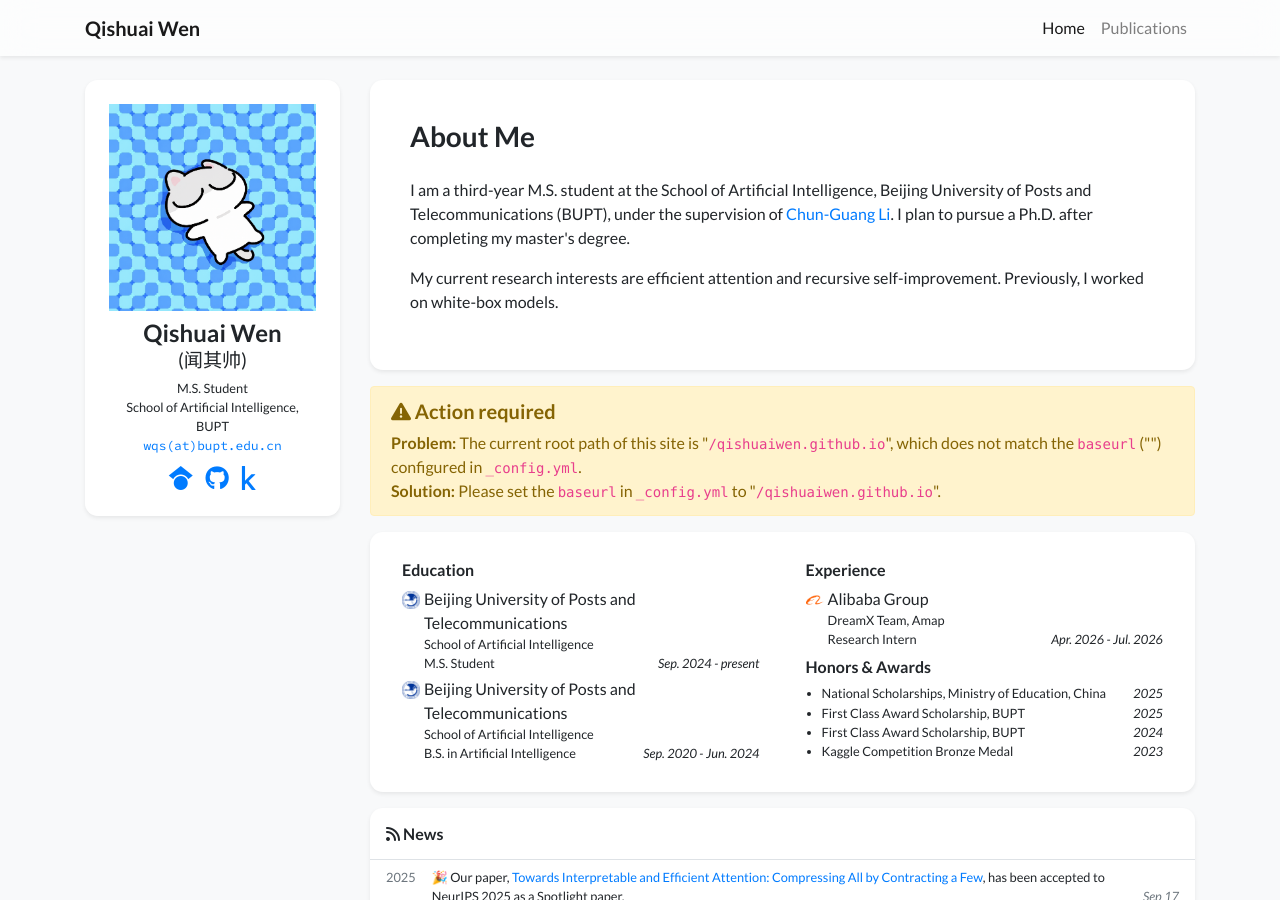
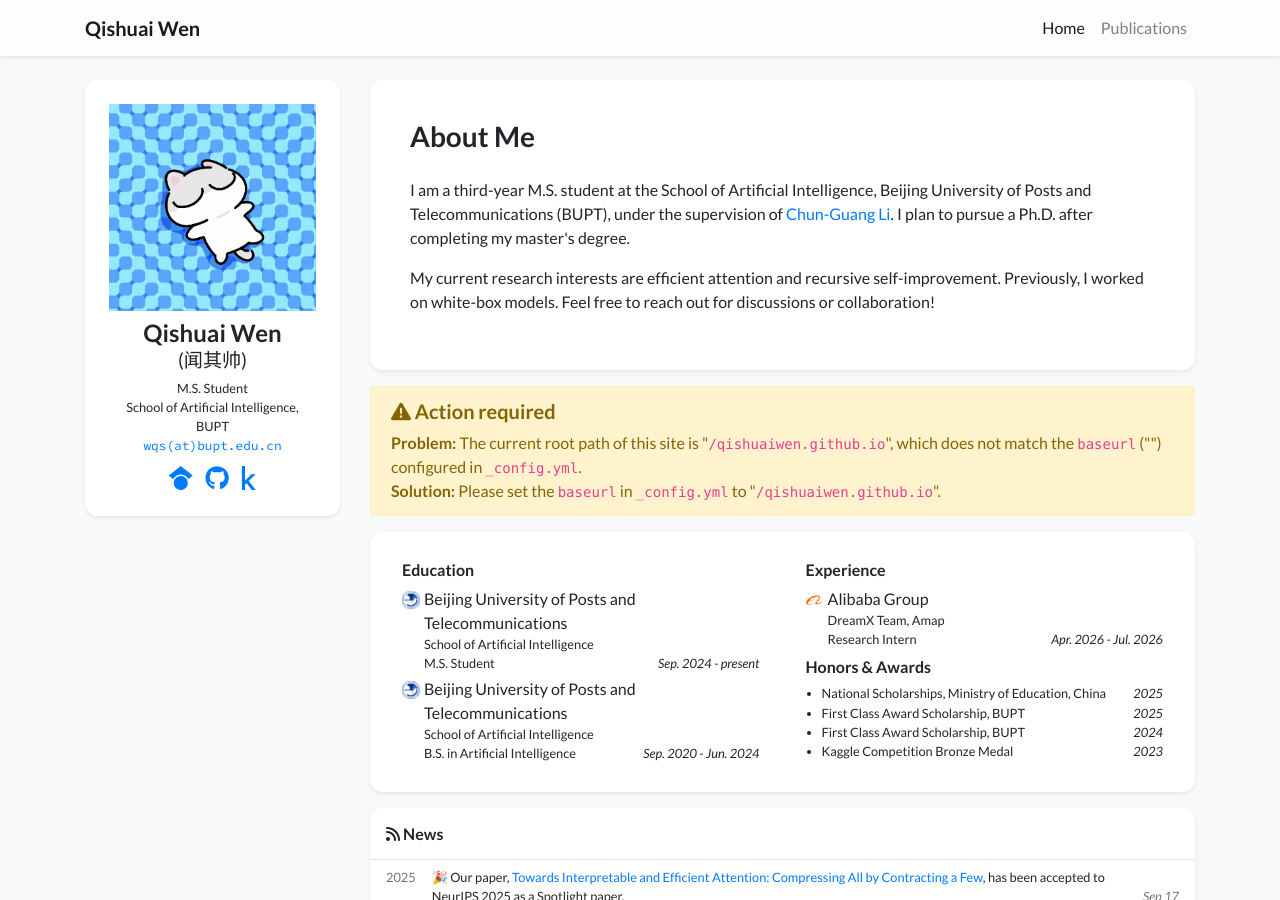
Before and after one commit to QishuaiWen/qishuaiwen.github.io, a Jekyll site: the page built from index.html, in a window 1280 px wide and 900 px high. Built offline with Jekyll 4.4.1, drawn with Linux system fonts in a browser that asks for light colours; nearby versions of some CDN libraries; a style sheet for code colours, icons or effects is not loaded.

Commit message:
Update profile.yml

```diff
--- a/_data/profile.yml
+++ b/_data/profile.yml
@@ -28,6 +28,7 @@ short_bio: >-
   </p>
   <p>
     My current research interests are efficient attention and recursive self-improvement. Previously, I worked on white-box models.
+    Feel free to reach out for discussions or collaboration!
   </p>
 
 portrait_url: /assets/images/photos/catme.png
```
